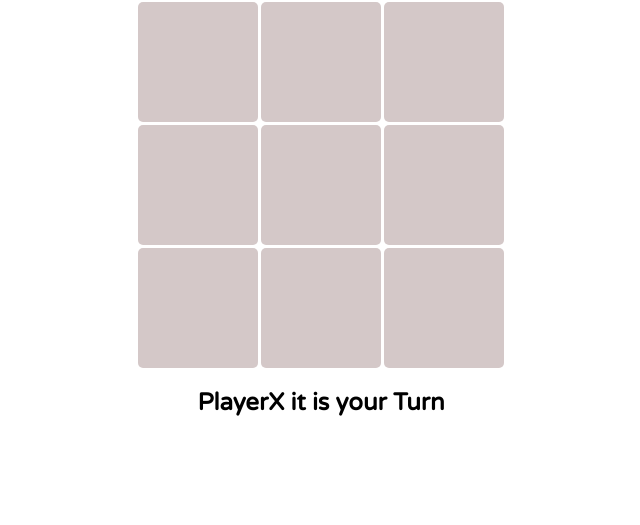
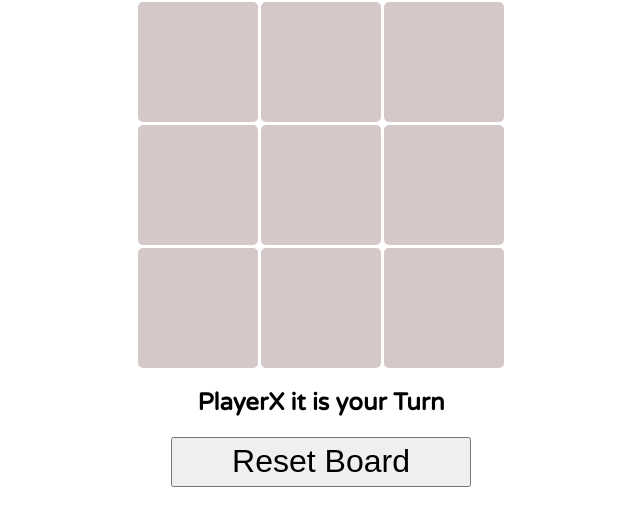
Before and after one commit to mbliefer/tic-tac-toe, a plain HTML site: page index.html in a window 1280 px wide. Shown: the part 87-612 px from the top of the page, without its empty margins (319-959 px from the left). Drawn offline with Linux system fonts and the light colour scheme.

Commit message:
remove comments, reset board

```diff
--- a/index.html
+++ b/index.html
@@ -28,6 +28,9 @@
         <div class="displayTurn">
             <h2 class="displayTurnText">PlayerX it is your Turn</h2>
         </div>
+        <div class="reset">
+            <button class="resetButton">Reset Board</button>
+        </div>
     </main>
     <script src="script.js"></script>
 </body>
--- a/script.js
+++ b/script.js
@@ -10,9 +10,7 @@ const gameboard = (() => {
             return;
         }
         let letter = game.switchPlayer().playerTurn.getLetter();
-        // let letter = game.playerTurn.getLetter();
         e.target.textContent = letter;
-        // game.switchPlayer();
     }
 
     const checkWinner = () => {
@@ -44,14 +42,22 @@ const gameboard = (() => {
             }
         });
         return winner || (squareArrText.includes('') ? null : 'Tie');
+    };
 
-    };
+    const resetBoard = () => {
+        const squareArrText = squareArr.map(function (square) {
+            location.reload();
+        });
+    }
+
+    const resetButton = document.querySelector('.resetButton');
+    resetButton.addEventListener('click', resetBoard);
 
     return {
         addLetterToBoard,
         checkWinner,
         squares,
-        squareArr
+        // squareArr
     };
 
 })();
@@ -79,13 +85,7 @@ const game = (() => {
         };
     };
 
-    // function switchPlayer() {
-    //     this.playerTurn === playerO ? this.playerTurn = playerX : this.playerTurn = playerO;
-    //     playerTurn = (playerTurn === playerX) ? playerO : playerX;
-    // };
-
     const displayPlayerTurn = (player) => {
-        // const displayTurn = document.querySelector('.displayTurn');
         const h2 = document.querySelector('.displayTurnText');
         h2.textContent = `${player.getName()} it is your turn`
     };
--- a/styles.css
+++ b/styles.css
@@ -36,3 +36,18 @@
     justify-content: center;
     align-content: center;
 }
+
+.reset {
+    display: grid;
+    justify-content: center;
+}
+
+button {
+    width: 300px;
+    height: 50px;
+    font-size: 2rem;
+}
+
+button:hover {
+    cursor: pointer;
+}
```
